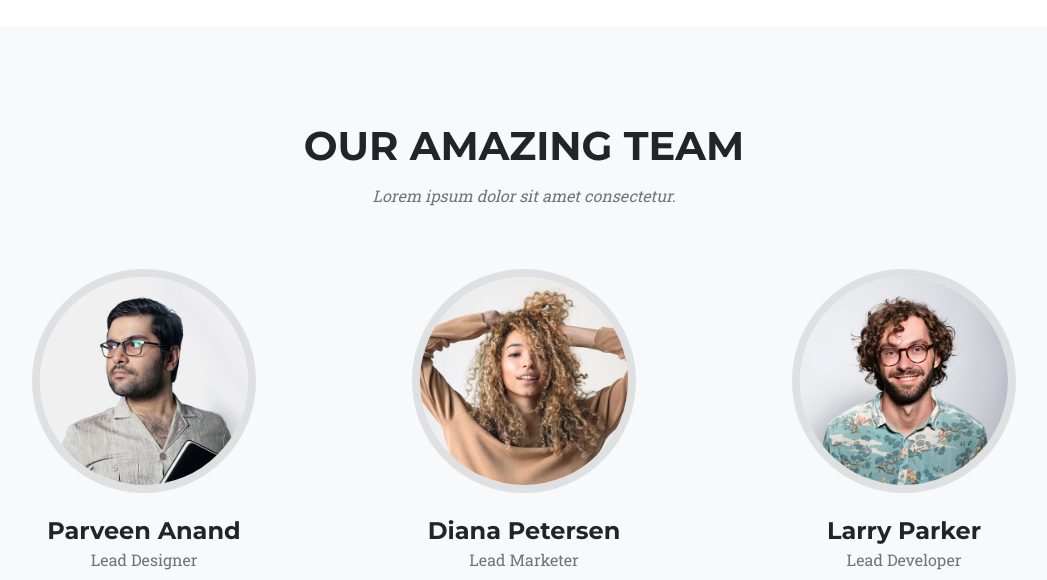
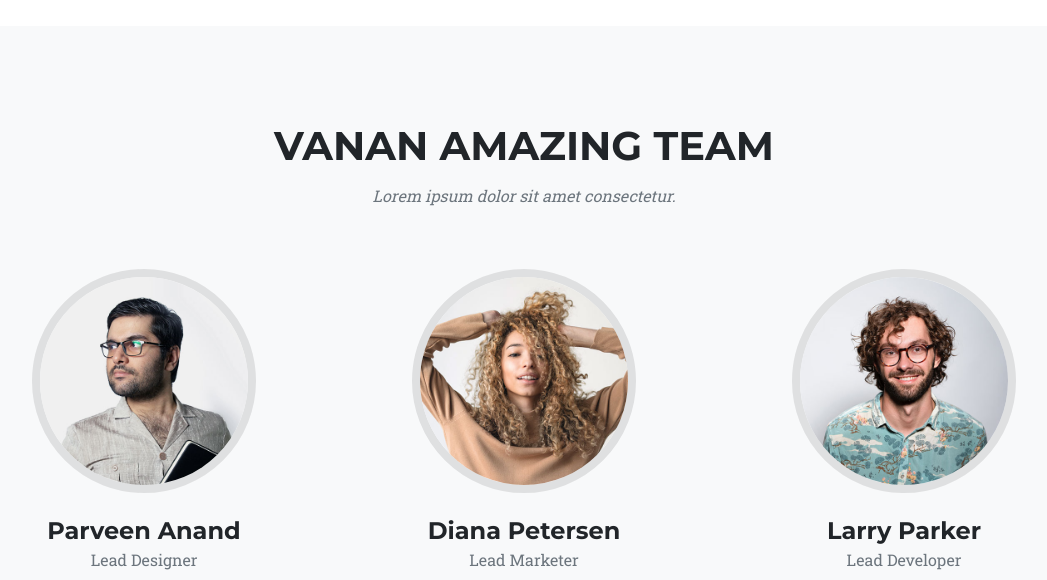
Before and after one commit to nguyenvanan2730/amplify, a plain HTML site: page index.html in a window 1280 px wide. Shown: the part 4460-5040 px from the top of the page, without its empty margins (116-1163 px from the left). Drawn offline with nearby package versions, Linux system fonts and the light colour scheme.

Commit message:
Change-Our Amazing Team-VanAn Amazing Team

```diff
--- a/index.html
+++ b/index.html
@@ -246,7 +246,7 @@
         <section class="page-section bg-light" id="team">
             <div class="container">
                 <div class="text-center">
-                    <h2 class="section-heading text-uppercase">Our Amazing Team</h2>
+                    <h2 class="section-heading text-uppercase">VanAn Amazing Team</h2>
                     <h3 class="section-subheading text-muted">Lorem ipsum dolor sit amet consectetur.</h3>
                 </div>
                 <div class="row">
```
